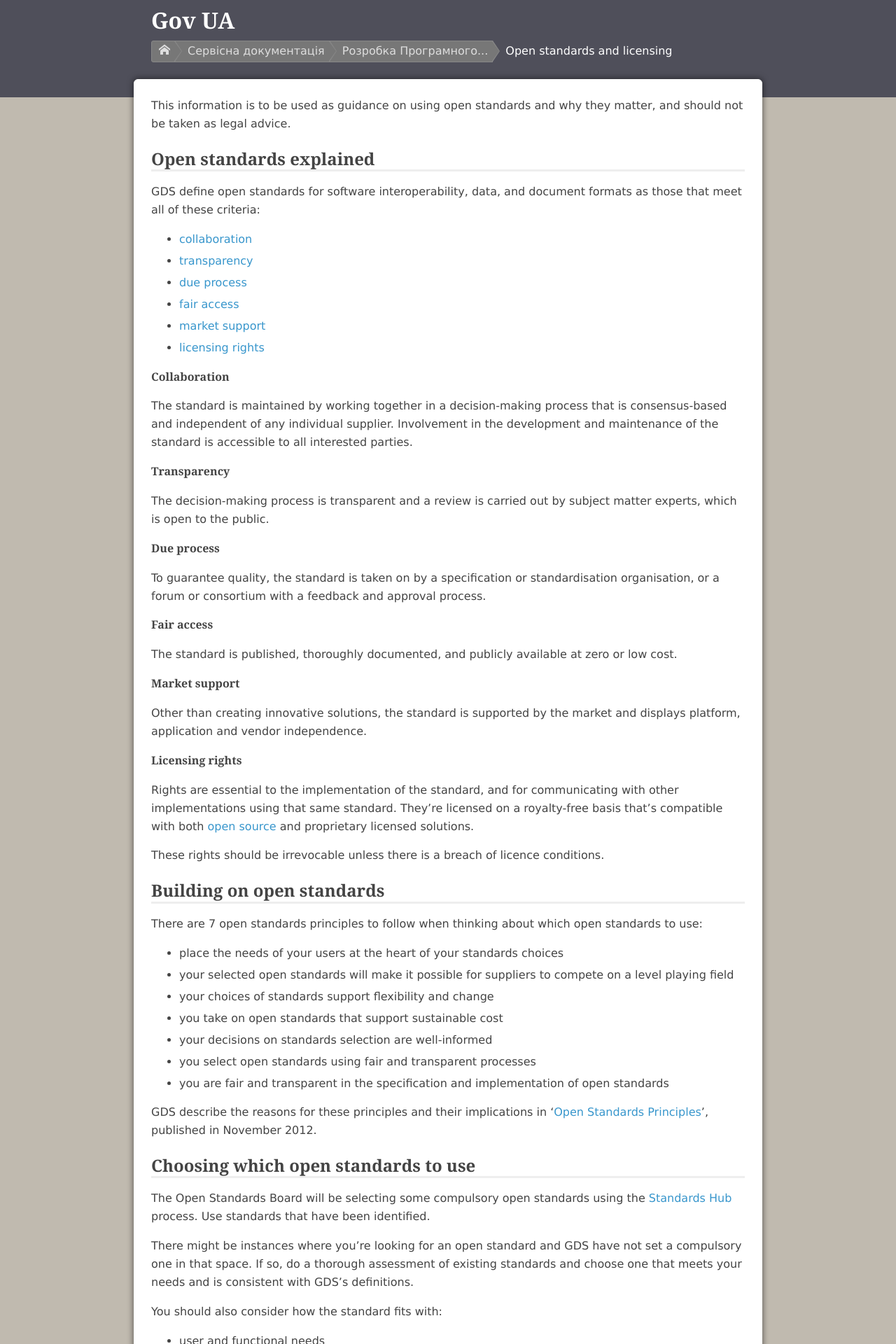
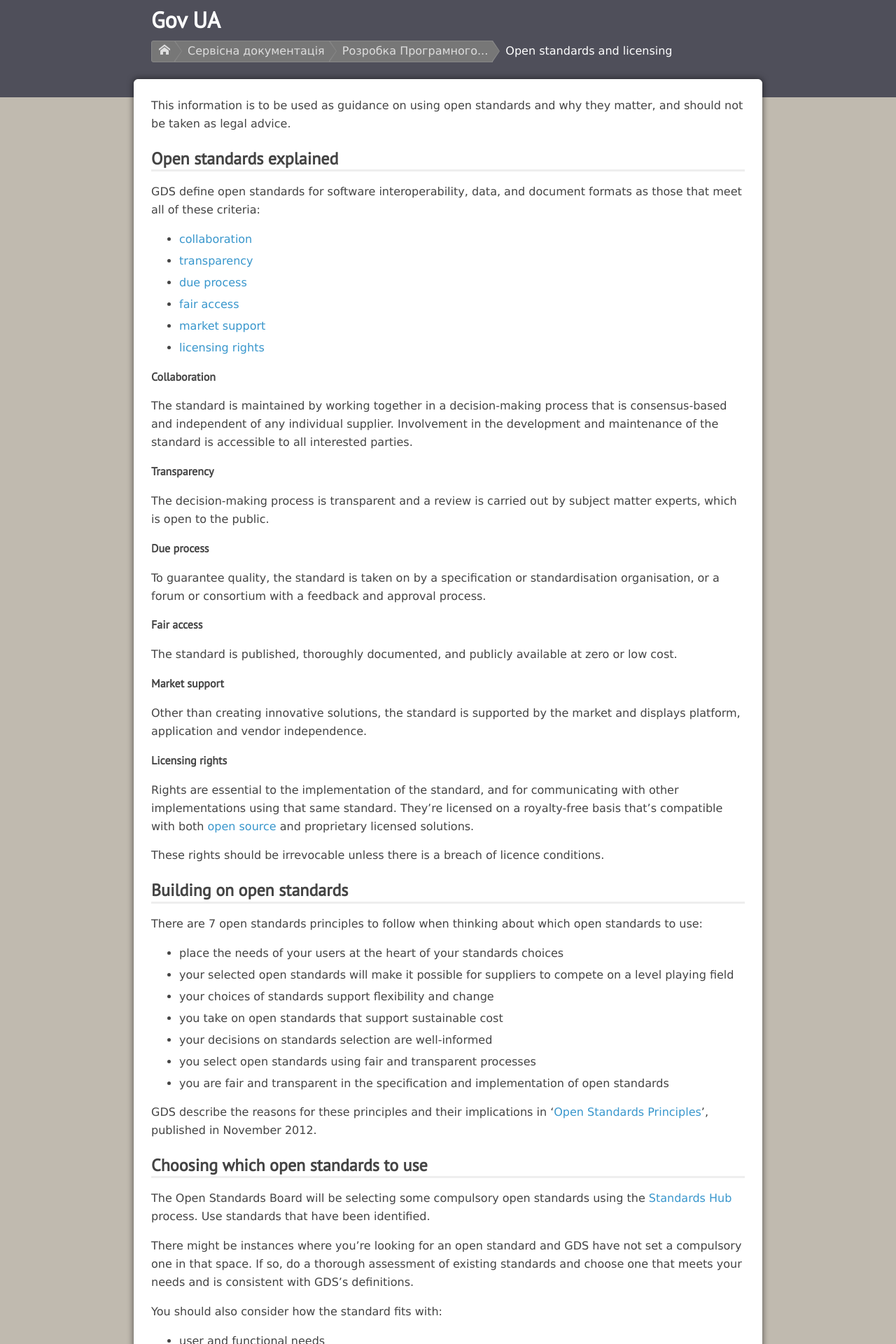
Before and after one commit to gov-ua/gov-ua.github.io, a Jekyll site: the page built from service-manual/making-software/open-standards-and-licensing.md, in a window 1280 px wide. Shown: the top 1920 px of the page at 70% size. Built offline with Jekyll 4.4.1, drawn with Linux system fonts in a browser that asks for light colours.

Commit message:
Додав 'PT Sans', та полiбшив CSS

```diff
--- a/_layouts/default.html
+++ b/_layouts/default.html
@@ -8,6 +8,7 @@
 
     <link rel="stylesheet" href="/assets/main.css">
     <link rel="stylesheet" href="/assets/font-icons.css">
+    <link href='http://fonts.googleapis.com/css?family=PT+Sans&subset=latin,cyrillic' rel='stylesheet' type='text/css'>
 
     <!--[if lt IE 9]>
     <script src="http://html5shiv-printshiv.googlecode.com/svn/trunk/html5shiv-printshiv.js"></script>
--- a/assets/main.scss
+++ b/assets/main.scss
@@ -15,7 +15,7 @@ $base-color: #333;
 $base-font: Verdana, Geneva, sans-serif;
 $base-font-size: 16px;
 $base-line-height: $base-font-size * 1.618;
-$title-font: Georgia, Times, "Times New Roman", serif;
+$title-font: "PT Sans", Georgia, Times, "Times New Roman", serif;
 $spacing: $base-font-size;
 
 @function em($px, $base: $base-font-size) {
@@ -49,11 +49,11 @@ body {
 
 /* spacing */
 p, blockquote, pre, {
-    margin: $spacing 0;
+    margin: em($spacing) 0;
 }
 ul, ol {
-    margin-top: $spacing;
-    margin-down: $spacing;
+    margin-top: em($spacing);
+    margin-down: em($spacing);
 }
 
 li {
@@ -61,7 +61,7 @@ li {
 }
 
 h1, h2, h3, h4, h5, h6 {
-    margin: em($spacing) 0 $spacing;
+    margin: em($spacing) 0 em($spacing * 0.5);
     font-family: $title-font;
 }
 
```
